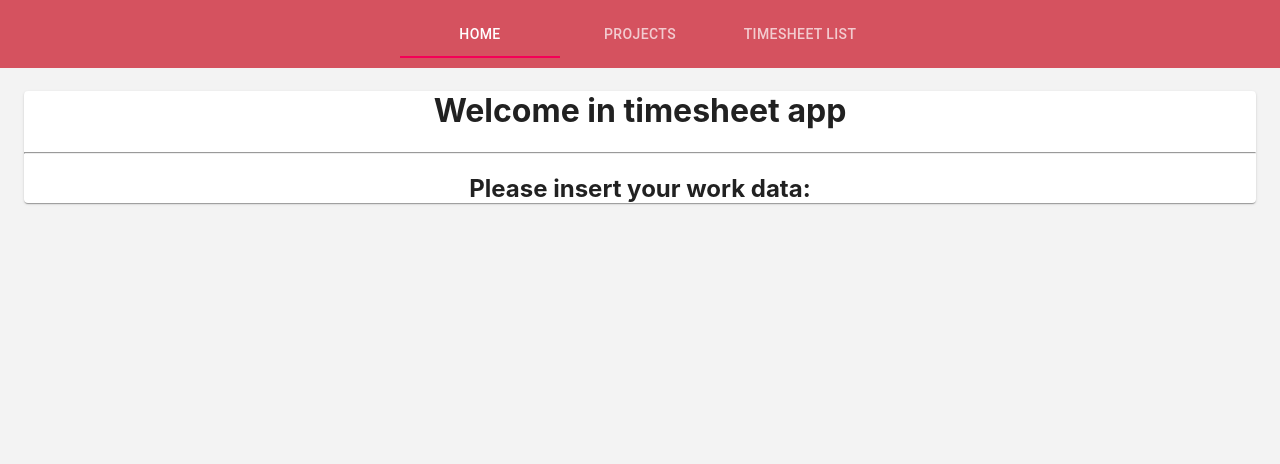
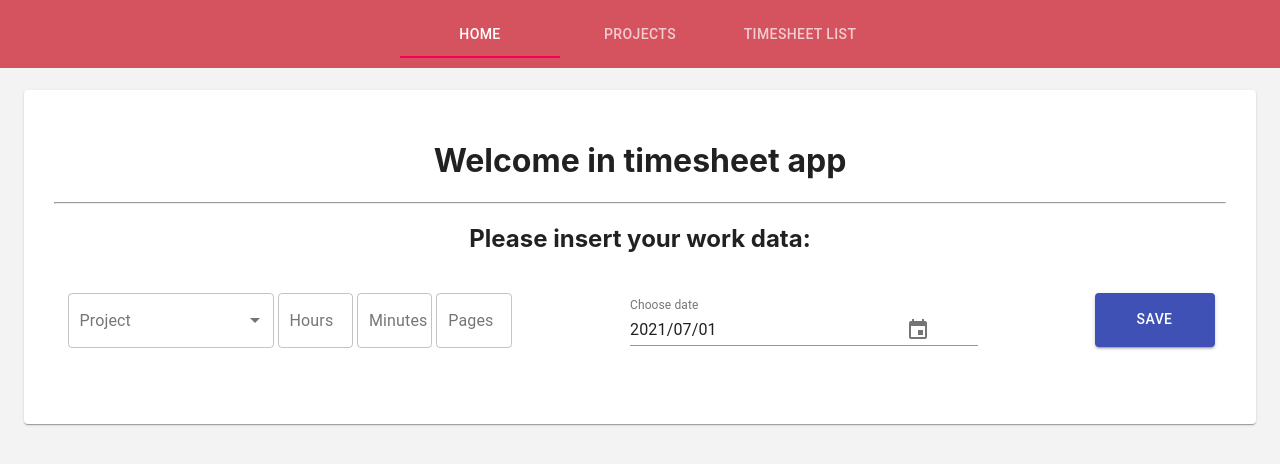
Before and after one commit to AndKorbiel/timesheet-app, a React (Create React App) app in the folder client/: page / in a window 1280 px wide. Shown: the top 464 px of the page. Built offline with nearby package versions, Linux system fonts and the light colour scheme.

Commit message:
Layout fixes

```diff
--- a/client/src/components/ProjectInputForm.js
+++ b/client/src/components/ProjectInputForm.js
@@ -43,10 +43,10 @@ export default class ProjectInputForm extends React.Component {
 
     render() {
         return (
-            <div>
+            <div id="project-input-group">
                 <TextField label="Title" variant="outlined" name="title" helperText={!this.state.isValidated ? "Incorrect entry." : ""} error={!this.state.isValidated} value={this.state.title} onChange={e => this.handleChange(e)} />
                 <TextField label="Description" variant="outlined" name="description" value={this.state.description} onChange={e => this.handleChange(e)} />
-                <Button variant="contained" onClick={this.handleSubmit}>Add</Button>
+                <Button variant="contained" onClick={this.handleSubmit} color="primary" >Add</Button>
             </div>
         )
     }
--- a/client/src/components/TimeSheetInputForm.js
+++ b/client/src/components/TimeSheetInputForm.js
@@ -93,9 +93,6 @@ class TimeSheetInputForm extends React.Component {
                         onChange={e => this.handleSelect(e)}
                         label="Project"
                     >
-                        <MenuItem value="">
-                            <em>None</em>
-                        </MenuItem>
                         {this.props.projects && this.props.projects.map(project => {
                             return (
                                 <MenuItem value={project._id} key={project._id}>{project.title}</MenuItem>
@@ -103,7 +100,7 @@ class TimeSheetInputForm extends React.Component {
                         })}
                     </Select>
                     <TextField label="Hours" name="hours" value={this.state.hours} onChange={e => this.handleChange(e)} variant="outlined" type="number" />
-                    <TextField label="Minutes" name="minutes" value={this.state.minutes} onChange={e => this.handleChange(e)}  variant="outlined" type="number" />
+                    <TextField label="Minutes" name="minutes" value={this.state.minutes} onChange={e => this.handleChange(e)} variant="outlined" type="number" />
                     <TextField label="Pages" name="pages" value={this.state.pages} onChange={e => this.handleChange(e)} variant="outlined" type="number" />
                     <MuiPickersUtilsProvider utils={DateFnsUtils}>
                         <Grid container justify="space-around">
@@ -113,7 +110,7 @@ class TimeSheetInputForm extends React.Component {
                                 format="yyyy/MM/dd"
                                 margin="normal"
                                 label="Choose date"
-                                value={this.state.selectedDate}
+                                value={this.state.data.selectedDate}
                                 onChange={this.handleDateChange}
                                 KeyboardButtonProps={{
                                     'aria-label': 'change date',
@@ -121,7 +118,7 @@ class TimeSheetInputForm extends React.Component {
                             />
                         </Grid>
                     </MuiPickersUtilsProvider>
-                    <Button variant="contained" onClick={() => this.handleSubmit()}>
+                    <Button variant="contained" color="primary" onClick={() => this.handleSubmit()}>
                         Save
                     </Button>
                 </FormControl>
--- a/client/src/styles/App.scss
+++ b/client/src/styles/App.scss
@@ -11,6 +11,7 @@
     width: 100%;
     color: #fff;
     padding: 10px 0;
+    z-index: 99;
 
     .MuiTabs-flexContainer {
       align-items: center;
@@ -18,15 +19,45 @@
     }
   }
 
-  #main {
-    margin-top: 70px;
+  .app-main {
+    padding: 30px;
   }
 
-  #timesheet-input-group {
+  #main {
+    margin-top: 90px;
+  }
+
+  #timesheet-input-group,
+  #project-input-group {
     flex-direction: row;
+    margin: 20px auto 40px;
 
     .MuiSelect-outlined.MuiSelect-outlined {
       min-width: 160px;
+    }
+
+    .MuiOutlinedInput-root {
+      height: 55px;
+      margin: 0 2px;
+    }
+
+    .MuiGrid-justify-xs-space-around {
+      justify-content: unset;
+      width: auto;
+      margin: 0 10px;
+    }
+
+    .MuiFormControl-marginNormal {
+      margin-top: 5px;
+    }
+
+    button {
+      height: 54px;
+      min-width: 120px;
+    }
+
+    .MuiOutlinedInput-input {
+      width: 125px;
     }
   }
 
--- a/client/src/views/Home.js
+++ b/client/src/views/Home.js
@@ -4,18 +4,18 @@ import {connect} from "react-redux";
 import Paper from "@material-ui/core/Paper";
 import Grid from "@material-ui/core/Grid";
 import Container from "@material-ui/core/Container";
+import TimeSheetInputForm from "../components/TimeSheetInputForm";
 
 function Home(props) {
-    const projectsList = props.projectsList ? props.projectsList : [];
-
     return (
         <Container fixed id="main">
             <Grid container spacing={3}>
                 <Grid item xs={12}>
-                    <Paper>
+                    <Paper className="app-main">
                         <h1>Welcome in timesheet app</h1>
                         <hr />
                         <h2>Please insert your work data:</h2>
+                        <TimeSheetInputForm />
                     </Paper>
                 </Grid>
             </Grid>
--- a/client/src/views/ProjectList.js
+++ b/client/src/views/ProjectList.js
@@ -27,7 +27,7 @@ function ProjectsList(props) {
         <Container fixed id="main">
             <Grid container spacing={3}>
                 <Grid item xs={12}>
-                    <Paper>
+                    <Paper className="app-main">
                         <h1>Projects list</h1>
                         <ProjectInputForm onSubmit={props.addNewProject} />
                         {props.projectsList &&
--- a/client/src/views/TimesheetList.js
+++ b/client/src/views/TimesheetList.js
@@ -54,7 +54,7 @@ function TimeSheetList(props) {
         <Container fixed id="main">
             <Grid container spacing={3}>
                 <Grid item xs={12}>
-                    <Paper>
+                    <Paper className="app-main">
                         <h1>Timesheets list</h1>
                         <TimeSheetInputForm />
                         <TableContainer component={Paper}>
```
